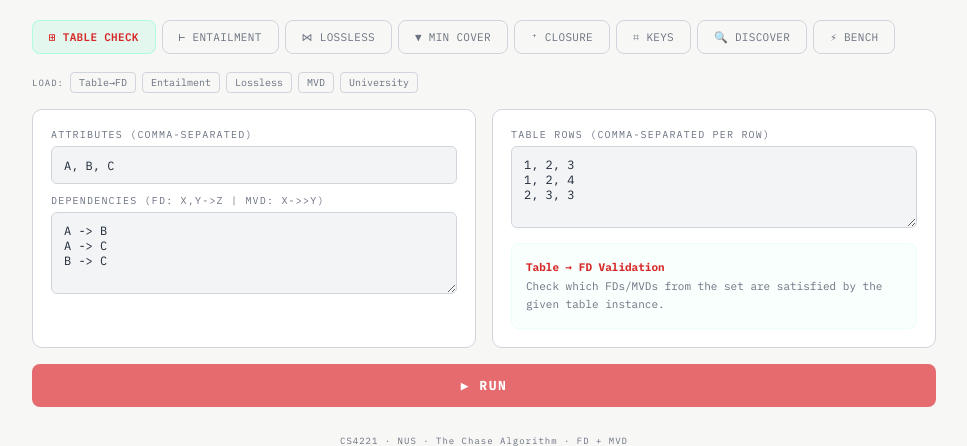
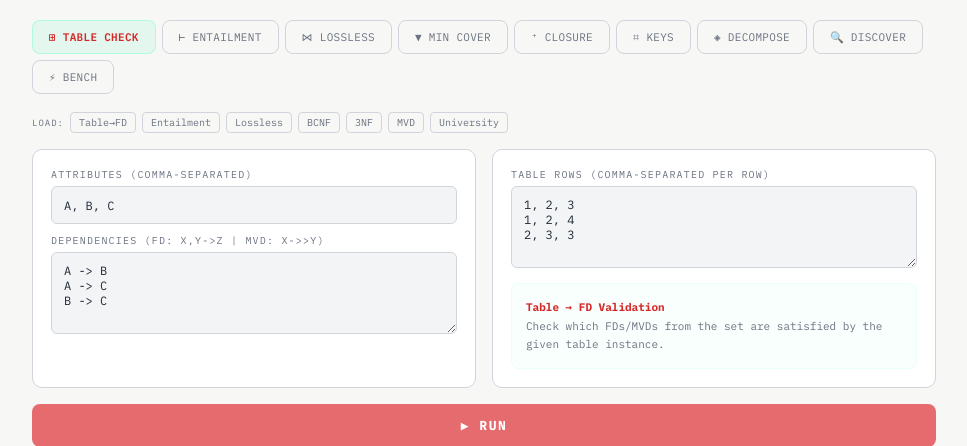
Before and after one commit to raynertjx/cs4221-chase, a Flask app: page / in a window 1280 px wide. Shown: the part 85-531 px from the top of the page, without its empty margins (156-1123 px from the left). Run offline with Flask 3, Linux system fonts and the light colour scheme.

Commit message:
Edit frontend

```diff
--- a/chase/__init__.py
+++ b/chase/__init__.py
@@ -57,6 +57,7 @@ from .minimal_cover import (
 # 6. Discovery & Validation
 from .chase import (
     ChaseTableValidator,
+    ChaseLossless,
 )
 
 from .discovery import (
--- a/web/app.py
+++ b/web/app.py
@@ -15,6 +15,7 @@ from chase import (
     ClosureComputer, MinimalCoverComputer, CandidateKeyFinder, ProjectionComputer,
     ChaseLossless, ChaseTableValidator,
     FDDiscoverer, BenchmarkRunner,
+    BCNFDecomposer, ThreeNFDecomposer,
 )
 from chase.entailment import ChaseEntailment
 
@@ -143,6 +144,31 @@ def api_lossless():
     except Exception as e:
         return jsonify({"success": False, "error": str(e)})
 
+@app.route("/api/decomposition", methods=["POST"])
+def api_decomposition():
+    try:
+        data = request.json
+        attrs = parse_attrs(data["attrs"])
+        deps = parse_deps(data["fds"])
+        schema = Schema(attrs)
+
+        # Determine decomposition type
+        decomp_type = data.get("type", "bcnf")
+        if decomp_type == "bcnf":
+            decomposer = BCNFDecomposer(schema, deps)
+        elif decomp_type == "3nf":
+            decomposer = ThreeNFDecomposer(schema, deps)
+        else:
+            raise ValueError("Invalid decomposition type")
+
+        result = decomposer.decompose()
+        return jsonify({
+            "success": True,
+            "fragments": result.fragment_names,
+            "dependency_preserved": result.dependency_preserved if hasattr(result, 'dependency_preserved') else None,
+        })
+    except Exception as e:
+        return jsonify({"success": False, "error": str(e)})
 
 @app.route("/api/mincover", methods=["POST"])
 def api_mincover():
--- a/web/templates/index.html
+++ b/web/templates/index.html
@@ -64,6 +64,13 @@
     letter-spacing: .3px; transition: all .15s; text-transform: uppercase; white-space: nowrap; }
   .tab:hover { border-color: var(--accent); color: var(--accent); }
   .tab.active { background: rgba(60,255,176,.1); border-color: rgba(60,255,176,.3); color: var(--accent); font-weight: 600; }
+
+  /* Type selector buttons */
+  .type-btn { padding: 9px 16px; background: transparent; border: 1px solid var(--border); border-radius: 8px;
+    color: var(--dim); cursor: pointer; font-family: var(--mono); font-size: 11px; font-weight: 400;
+    letter-spacing: .3px; transition: all .15s; text-transform: uppercase; white-space: nowrap; flex: 1; }
+  .type-btn:hover { border-color: var(--accent); color: var(--accent); }
+  .type-btn.active { background: rgba(60,255,176,.1); border-color: rgba(60,255,176,.3); color: var(--accent); font-weight: 600; }
 
   /* Examples */
   .examples { display: flex; gap: 6px; flex-wrap: wrap; align-items: center; margin-bottom: 16px; }
@@ -200,6 +207,7 @@
     <button class="tab" data-tab="mincover">▼ Min Cover</button>
     <button class="tab" data-tab="closure">⁺ Closure</button>
     <button class="tab" data-tab="keys">⌗ Keys</button>
+    <button class="tab" data-tab="decompositions">◈ Decompose</button>
     <button class="tab" data-tab="discover">🔍 Discover</button>
     <button class="tab" data-tab="bench">⚡ Bench</button>
   </div>
@@ -210,6 +218,8 @@
     <button class="ex-btn" onclick="loadExample('tableCheck')">Table→FD</button>
     <button class="ex-btn" onclick="loadExample('entailment')">Entailment</button>
     <button class="ex-btn" onclick="loadExample('lossless')">Lossless</button>
+    <button class="ex-btn" onclick="loadExample('bcnf')">BCNF</button>
+    <button class="ex-btn" onclick="loadExample('3nf')">3NF</button>
     <button class="ex-btn" onclick="loadExample('mvd')">MVD</button>
     <button class="ex-btn" onclick="loadExample('university')">University</button>
   </div>
@@ -252,6 +262,8 @@ const EXAMPLES = {
   entailment: { attrs: 'A, B, C, D', fds: 'A,B -> C\nC -> D\nD -> A', target: 'A,B -> D' },
   lossless:   { attrs: 'A, B, C, D, E', fds: 'A -> B,C\nC -> D\nD -> E', decomp: '{A,B,C}\n{C,D}\n{D,E}' },
   mvd:        { attrs: 'A, B, C, D', fds: 'A ->> B\nA -> C', decomp: '{A,B}\n{A,C,D}' },
+  bcnf:       { attrs: 'A, B, C, D', fds: 'A -> B\nB -> C\nC -> D\nD -> A' },
+  '3nf':      { attrs: 'S, C, I, G', fds: 'S,C -> G\nC -> I\nI -> C' },
   university: { attrs: 'S, C, I, G, R', fds: 'S,C -> G\nC -> I\nI -> C\nS,C -> R', decomp: '{S,C,G,R}\n{C,I}' },
 };
 
@@ -274,6 +286,14 @@ const RIGHT_PANELS = {
     <input id="closureInput" value="A, B" placeholder="A, B"></div>
     <div class="info-box"><strong>Attribute Closure</strong><br>Compute X⁺ and check if it's a superkey.</div>`,
   keys: `<div class="info-box"><strong>Candidate Keys</strong><br>Find all minimal attribute sets whose closure covers the full schema.</div>`,
+  decompositions: `
+    <div class="field"><label>Decomposition Type</label>
+    <div style="display:flex;gap:8px">
+      <button class="type-btn active" id="decompType-bcnf" data-type="bcnf" onclick="selectDecompType('bcnf')">BCNF</button>
+      <button class="type-btn" id="decompType-3nf" data-type="3nf" onclick="selectDecompType('3nf')">3NF</button>
+    </div>
+    </div>
+    <div class="info-box" id="decompInfo"><strong>BCNF Decomposition</strong><br>Decompose into Boyce-Codd Normal Form (BCNF): every determinant is a candidate key.</div>`,
   discover: `
     <div class="field"><label>Table Rows (comma-separated per row)</label>
     <textarea id="discoverTable" rows="4" placeholder="Alice, CS, Prof X&#10;Bob, CS, Prof X">Alice, CS, Prof X\nBob, CS, Prof X\nCharlie, Math, Prof Y\nDiana, Math, Prof Y</textarea></div>
@@ -302,6 +322,9 @@ function getInitialTheme() {
   return window.matchMedia('(prefers-color-scheme: light)').matches ? 'light' : 'dark';
 }
 
+// ── Global state ───────────────────────────────────────────────────────────
+let currentDecompType = 'bcnf';
+
 // ── Tab switching ───────────────────────────────────────────────────────────
 document.querySelectorAll('.tab').forEach(btn => {
   btn.addEventListener('click', () => {
@@ -309,14 +332,40 @@ document.querySelectorAll('.tab').forEach(btn => {
     btn.classList.add('active');
     currentTab = btn.dataset.tab;
     document.getElementById('right-panel').innerHTML = RIGHT_PANELS[currentTab] || '';
+    // Re-attach decomposition type selector handlers if needed
+    if (currentTab === 'decompositions') {
+      setTimeout(() => updateDecompInfo(), 50);
+    }
     document.getElementById('results').innerHTML = '';
     document.getElementById('error').classList.add('hidden');
     // Update run button text
     const labels = { table_check:'FD Check', entailment:'Chase', lossless:'Chase',
-      mincover:'Min Cover', closure:'Closure', keys:'Find Keys', discover:'Discover', bench:'Benchmark' };
+      mincover:'Min Cover', closure:'Closure', keys:'Find Keys', decompositions:'Decompose', discover:'Discover', bench:'Benchmark' };
     document.getElementById('runBtn').textContent = '▶ Run ' + (labels[currentTab] || 'Chase');
   });
 });
+
+// ── Decomposition type selector ──────────────────────────────────────────────
+function selectDecompType(type) {
+  currentDecompType = type;
+  updateDecompInfo();
+}
+
+function updateDecompInfo() {
+  const buttons = document.querySelectorAll('.type-btn');
+  buttons.forEach(b => b.classList.remove('active'));
+  const activeBtn = document.querySelector(`[id="decompType-${currentDecompType}"]`);
+  if (activeBtn) activeBtn.classList.add('active');
+
+  const infoBox = document.getElementById('decompInfo');
+  if (infoBox) {
+    if (currentDecompType === 'bcnf') {
+      infoBox.innerHTML = '<strong>BCNF Decomposition</strong><br>Decompose into Boyce-Codd Normal Form (BCNF): every determinant is a candidate key.';
+    } else {
+      infoBox.innerHTML = '<strong>3NF Decomposition</strong><br>Decompose into Third Normal Form (3NF): every non-key attribute is fully dependent on each candidate key.';
+    }
+  }
+}
 
 // ── Load example ────────────────────────────────────────────────────────────
 function loadExample(key) {
@@ -380,6 +429,10 @@ async function run() {
       case 'keys':
         data = await apiCall('keys', { attrs, fds });
         renderKeys(data);
+        break;
+      case 'decompositions':
+        data = await apiCall('decomposition', { attrs, fds, type: currentDecompType });
+        renderDecomposition(data);
         break;
       case 'discover':
         data = await apiCall('discover', { attrs, table: gv('discoverTable') });
@@ -530,6 +583,24 @@ function renderKeys(data) {
   document.getElementById('results').innerHTML = html;
 }
 
+function renderDecomposition(data) {
+  if (!data.success) return;
+  const typeTitle = currentDecompType === 'bcnf' ? 'BCNF' : '3NF';
+  let html = `<div class="result-box"><div class="result-title">${typeTitle} Decomposition Result</div>`;
+  html += '<div style="display:flex;flex-wrap:wrap;gap:8px;margin-bottom:12px">';
+  for (const frag of data.fragments) {
+    html += `<div class="key-badge">{${frag.join(', ')}}</div>`;
+  }
+  html += '</div>';
+  if (data.dependency_preserved !== null && data.dependency_preserved !== undefined) {
+    html += `<div style="margin-top:12px;font-family:var(--mono);font-size:11px;color:${data.dependency_preserved?'var(--accent)':'var(--red)'}">`;
+    html += data.dependency_preserved ? '✓ Dependency Preserved' : '✗ Dependencies may not be preserved';
+    html += '</div>';
+  }
+  html += '</div>';
+  document.getElementById('results').innerHTML = html;
+}
+
 function renderDiscover(data) {
   if (!data.success) return;
   let html = `<div class="result-box"><div class="result-title">Discovered ${data.count} FDs</div>`;
```
Also changed, not shown: README.md.
